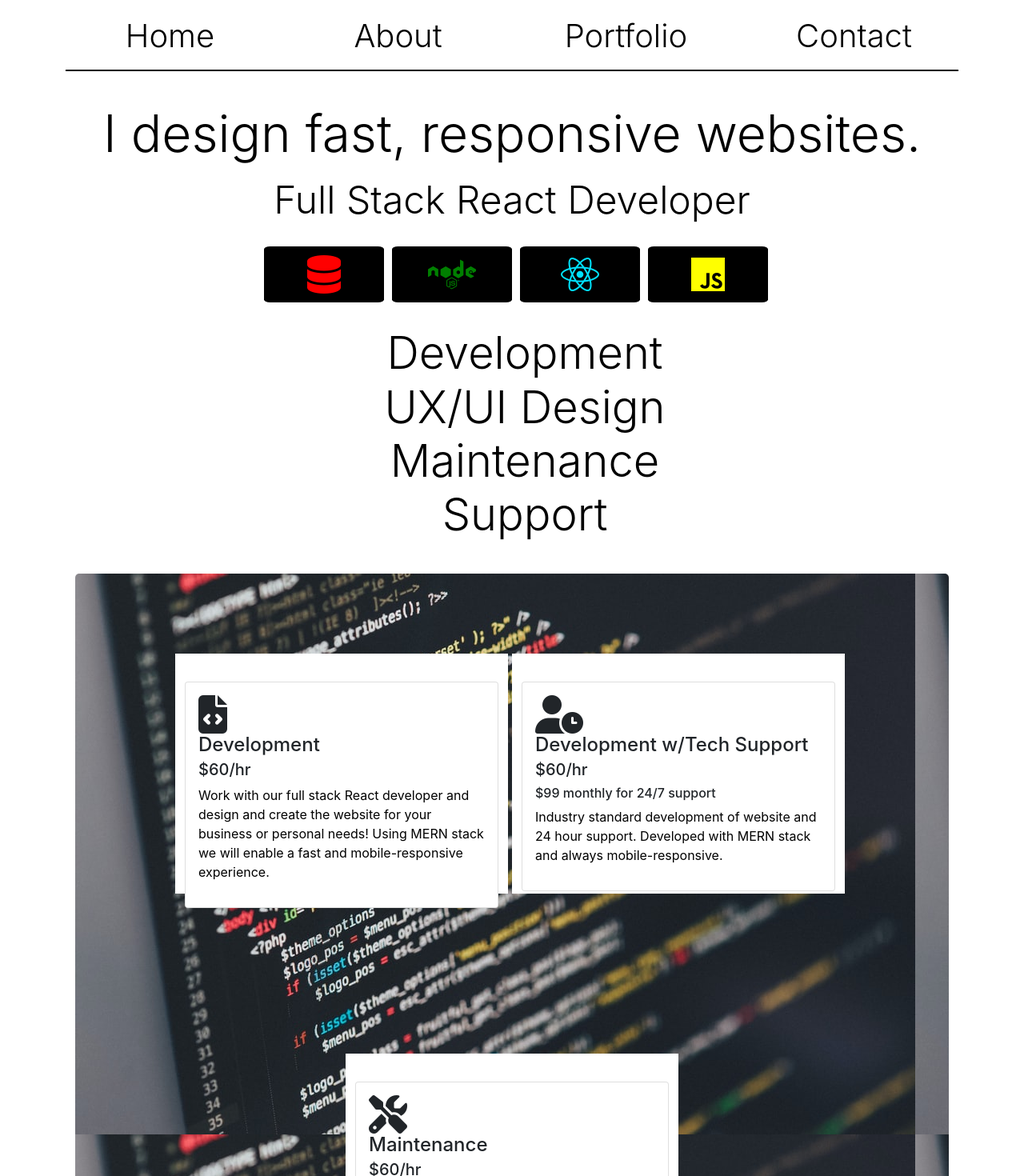
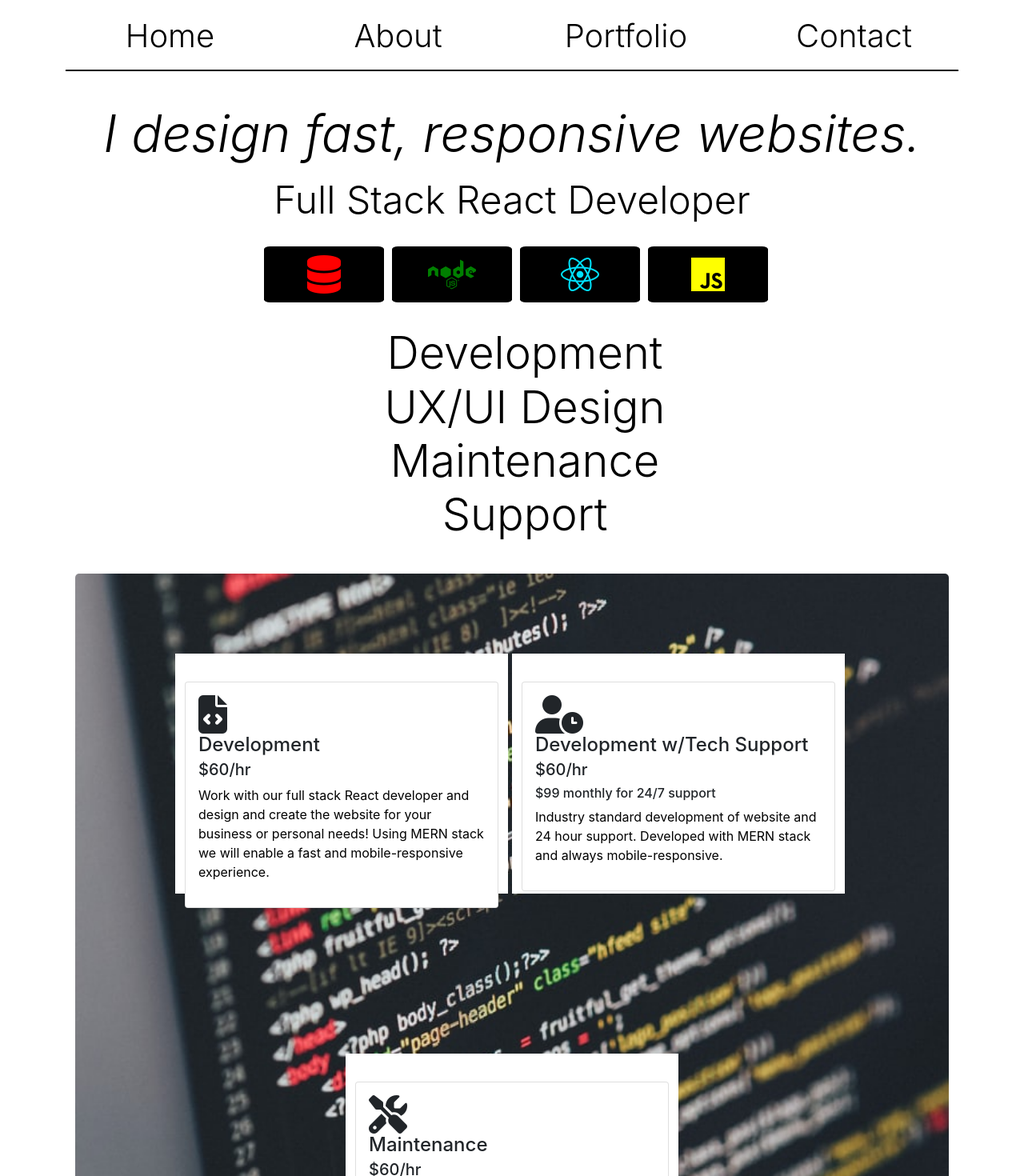
Before and after one commit to dannauu/my-website, a React (Create React App) app: page / in a window 1280 px wide. Shown: the part 40-1510 px from the top of the page at 80% size. Built offline with nearby package versions, Linux system fonts and the light colour scheme.

Commit message:
changed font on landing, and fixed background image on landing

```diff
--- a/src/App.css
+++ b/src/App.css
@@ -33,6 +33,7 @@ a:hover {
   margin-top: 40px;
   margin-bottom: 50px;
   background-image: url(./components/img/landing.jpg);
+  background-size: cover;
   border-radius: 5px;
 }
 .box::after {
@@ -142,6 +143,7 @@ h1 {
 
 .landingh1 {
   margin-top: 40px;
+  font-style: italic;
 }
 
 p {
--- a/src/components/Landing.js
+++ b/src/components/Landing.js
@@ -68,7 +68,6 @@ const Landing = () => {
             <i className="fab fan fa-js fa-3x javascript"></i>
           </button>
         </div>
-
         <div className="yes text-center">
           <ul className="display-4 bounce-in-bottom">
             <li>Development</li>
```
